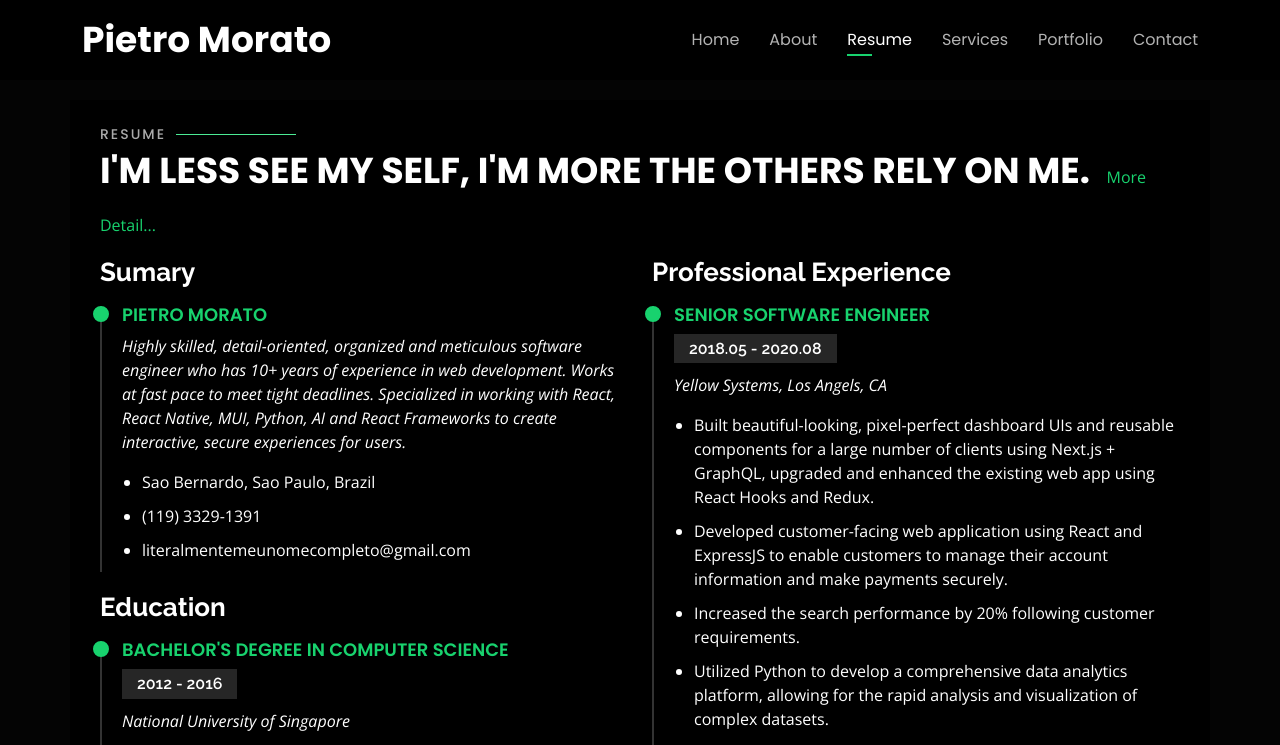
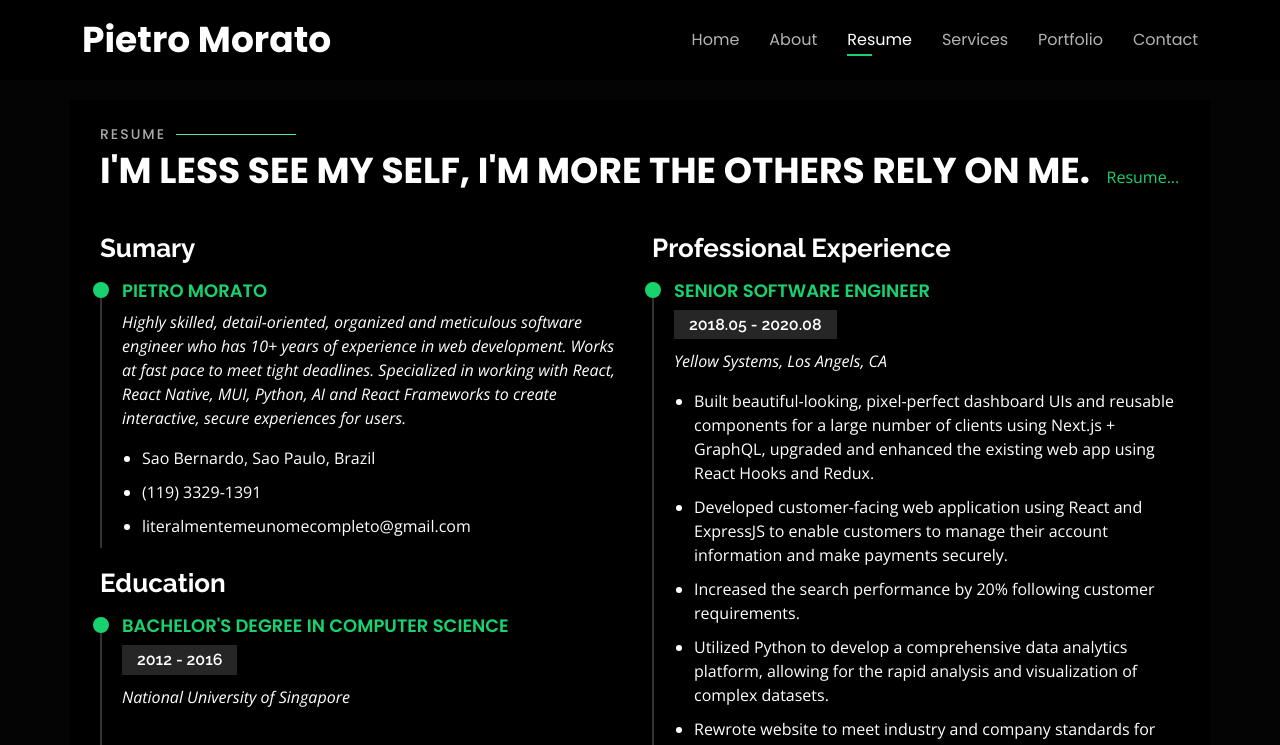
Before and after one commit to PietroMorato/portfolio, a plain HTML site: page index.html in a window 1280 px wide. Both pictures are taken after a click on the link "Resume". Shown: the top 745 px of the page. Drawn offline with nearby package versions, Linux system fonts and the light colour scheme.

Commit message:
add resume file

```diff
--- a/index.html
+++ b/index.html
@@ -849,9 +849,9 @@
           <h2>Resume</h2>
           <p>I'm less see my self, I'm more the others rely on me.</p>
           &nbsp;&nbsp;&nbsp;<a
-            href=""
+            href="https://drive.google.com/file/d/1MitXNBm_HyzEZKcSg52Zhg3fq9qUzf06/view?usp=sharing"
             target="_blank"
-            >More Detail...</a
+            >Resume...</a
           >
         </div>
 
```
